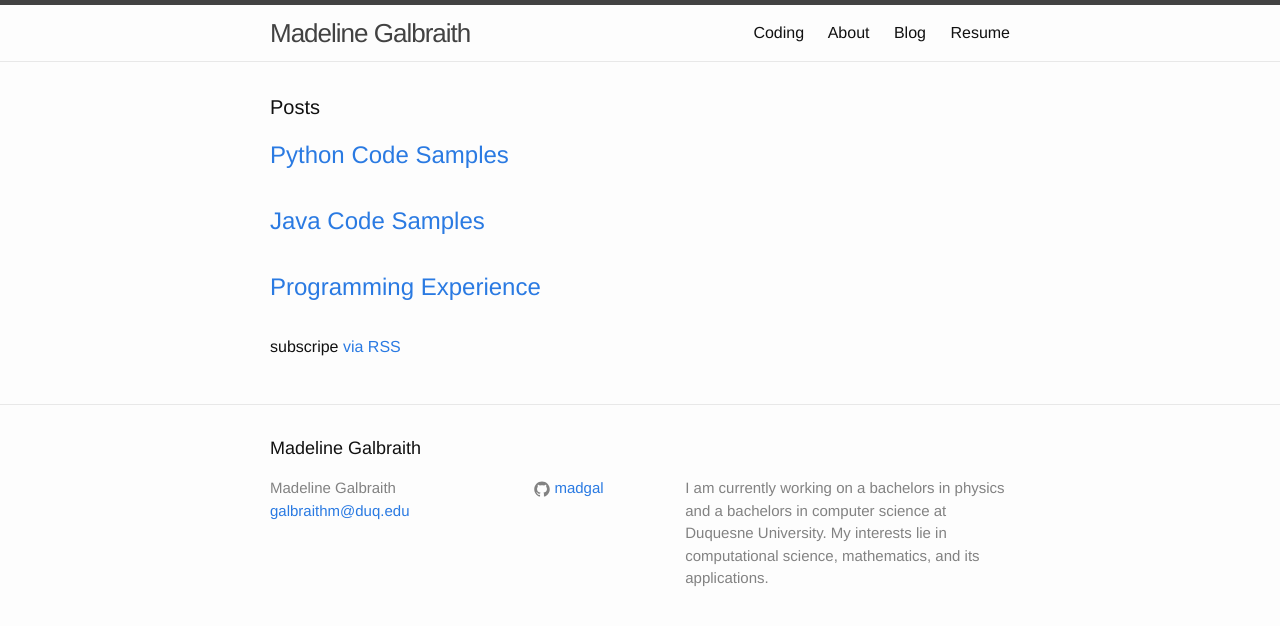
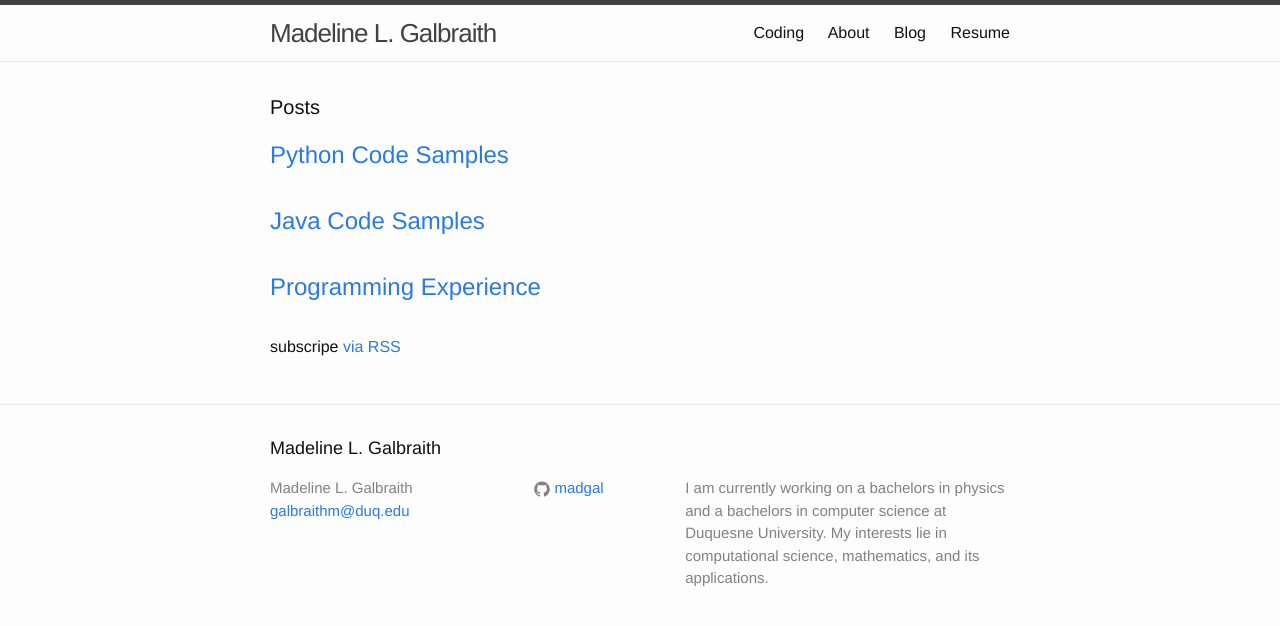
Before and after one commit to madgal/madgal.github.io, a Jekyll site: the page built from index.html, in a window 1280 px wide. Shown: the top 626 px of the page. Built offline with Jekyll 4.4.1, drawn with Linux system fonts in a browser that asks for light colours.

Commit message:
Updated name

```diff
--- a/_config.yml
+++ b/_config.yml
@@ -6,7 +6,7 @@
 # 'jekyll serve'. If you change this file, please restart the server process.
 
 # Site settings
-title: Madeline Galbraith
+title: Madeline L. Galbraith
 email: galbraithm@duq.edu
 #email: galbraithm001@gmail.com
 description: > # this means to ignore newlines until "baseurl:"
```
